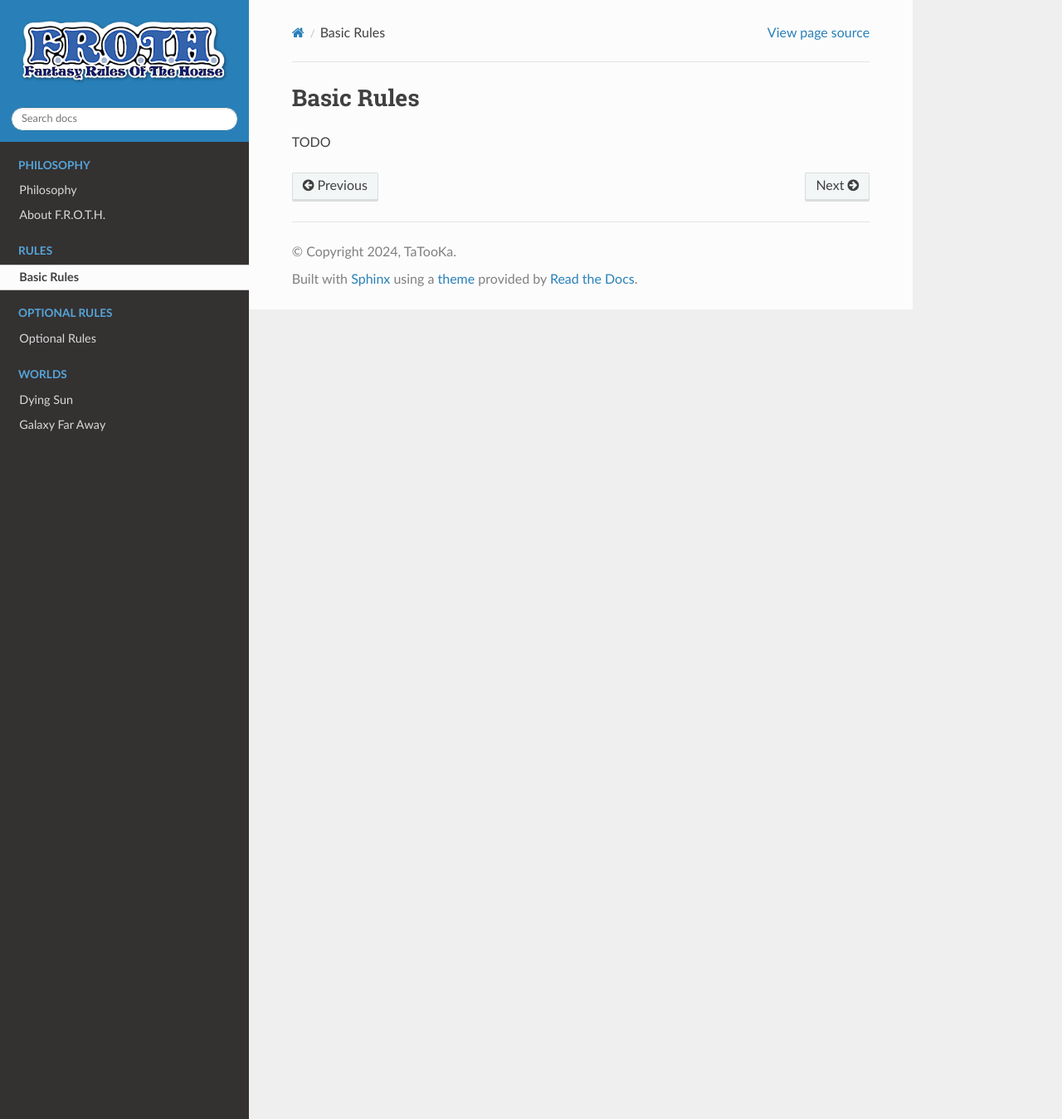
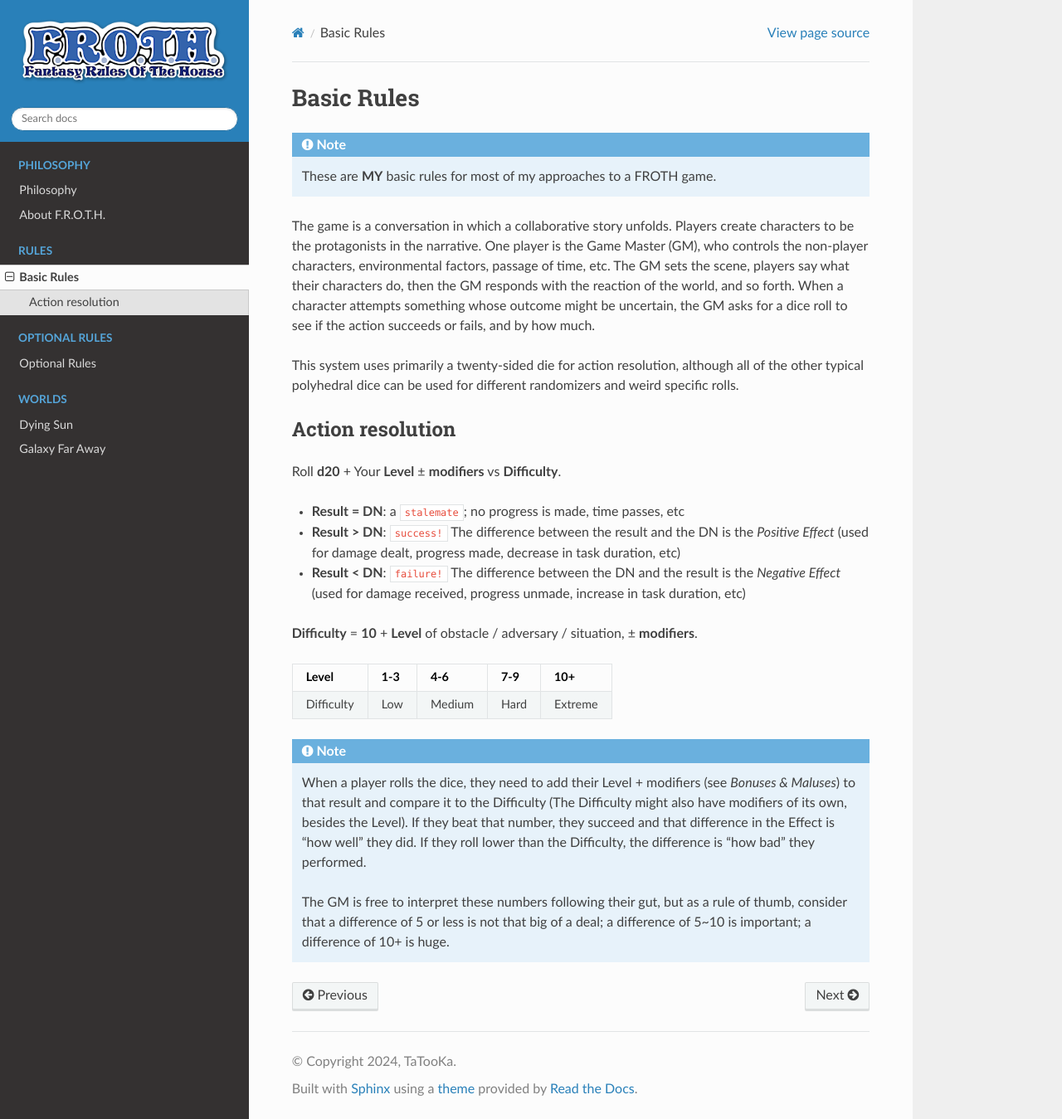
Before and after one commit to TaTooKa/froth, a Sphinx documentation site: the page built from docs/source/pages/basicrules.rst, in a window 1280 px wide and 1349 px high. Shown: the whole window at 83% size. Built offline with Sphinx 7.4.7 and the Read the Docs theme 3.1.0, drawn with Linux system fonts in a browser that asks for light colours.

Commit message:
add basic rules.

```diff
--- a/docs/source/index.rst
+++ b/docs/source/index.rst
@@ -3,7 +3,7 @@ F.R.O.T.H.
 
 F.R.O.T.H. stands for **"Fantasy Rules of the House"**. It means any TTRPG hack based on classic and/or traditional rules systems.
 
-This website hosts **MY** FROTH systems and procedures, but anyone can create their own FROTH based on these or already existing rules systems.
+This website hosts **MY** FROTH systems and procedures, but anyone can create their own FROTH game based on these or already existing rules systems.
 
 .. toctree::
    :caption: Philosophy
--- a/docs/source/pages/basicrules.rst
+++ b/docs/source/pages/basicrules.rst
@@ -1,4 +1,31 @@
 Basic Rules
 ===========
 
-TODO
+.. note::
+   These are **MY** basic rules for most of my approaches to a FROTH game.
+
+The game is a conversation in which a collaborative story unfolds. Players create characters to be the protagonists in the narrative. One player is the Game Master (GM), who controls the non-player characters, environmental factors, passage of time, etc. The GM sets the scene, players say what their characters do, then the GM responds with the reaction of the world, and so forth. When a character attempts something whose outcome might be uncertain, the GM asks for a dice roll to see if the action succeeds or fails, and by how much.
+
+This system uses primarily a twenty-sided die for action resolution, although all of the other typical polyhedral dice can be used for different randomizers and weird specific rolls.
+
+Action resolution
+-----------------
+
+Roll **d20** + Your **Level** ± **modifiers** vs **Difficulty**.
+
+- **Result = DN**: a ``stalemate``; no progress is made, time passes, etc
+- **Result > DN**: ``success!`` The difference between the result and the DN is the *Positive Effect* (used for damage dealt, progress made, decrease in task duration, etc)
+- **Result < DN**: ``failure!`` The difference between the DN and the result is the *Negative Effect* (used for damage received, progress unmade, increase in task duration, etc)
+
+**Difficulty** = **10** + **Level** of obstacle / adversary / situation, ± **modifiers**.
+
++------------+-----+--------+------+---------+
+|    Level   | 1-3 |   4-6  |  7-9 |   10+   |
++============+=====+========+======+=========+
+| Difficulty | Low | Medium | Hard | Extreme |
++------------+-----+--------+------+---------+
+
+.. note::
+  When a player rolls the dice, they need to add their Level + modifiers (see *Bonuses & Maluses*) to that result and compare it to the Difficulty (The Difficulty might also have modifiers of its own, besides the Level). If they beat that number, they succeed and that difference in the Effect is “how well” they did. If they roll lower than the Difficulty, the difference is “how bad” they performed.
+
+  The GM is free to interpret these numbers following their gut, but as a rule of thumb, consider that a difference of 5 or less is not that big of a deal; a difference of 5~10 is important; a difference of 10+ is huge.
```
